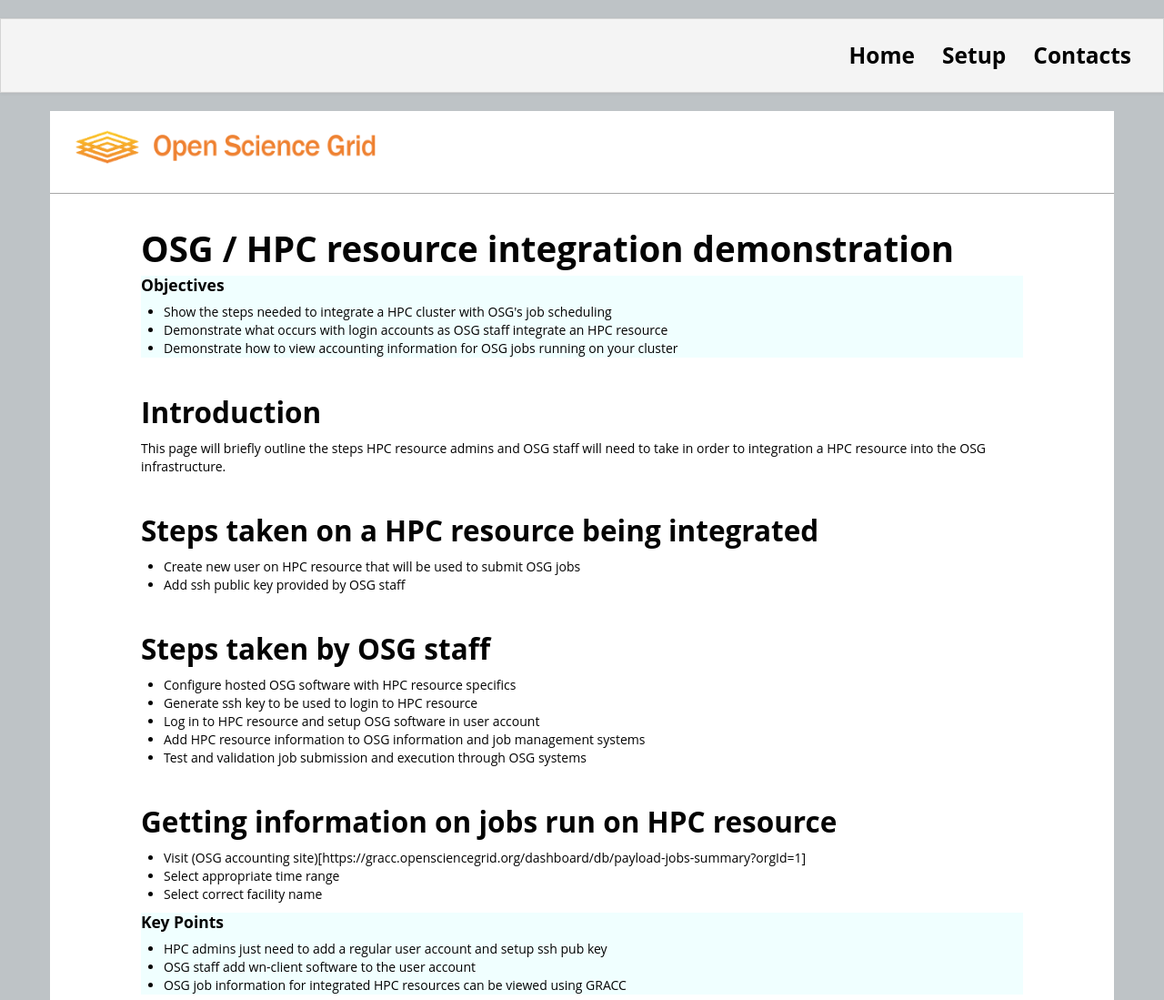
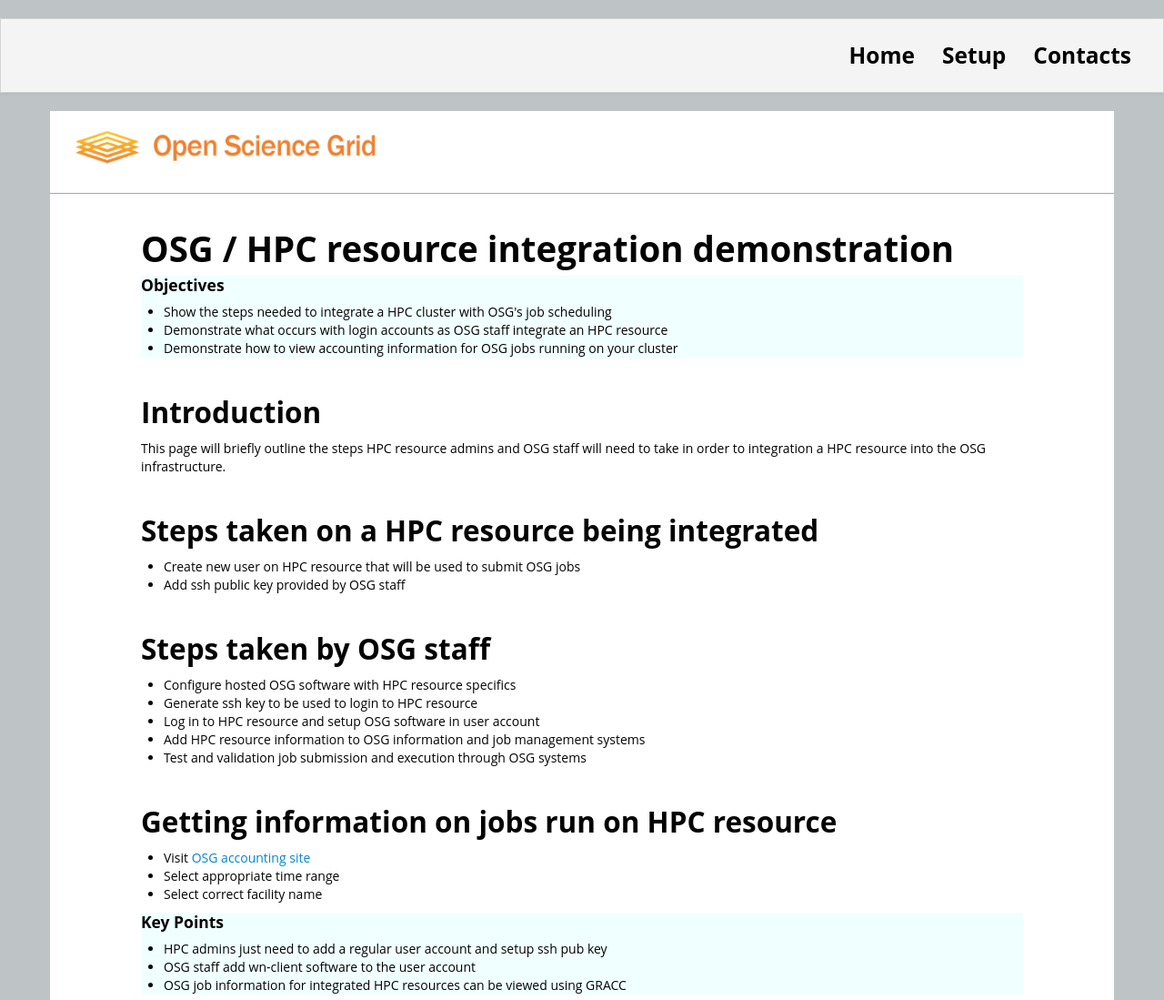
Before and after one commit to SWC-OSG-Workshop/OSG-HostedCE-RMACC17, a Jekyll site: the page built from demo.md, in a window 1280 px wide, cut to the strip 0-1099 px from the top of the page. Shown: the whole strip at 91% size. Built offline with Jekyll 4.4.1, drawn with Linux system fonts in a browser that asks for light colours; nearby versions of some CDN libraries; library files that are not in the unit come from our copies.

Commit message:
Fix link syntax

```diff
--- a/demo.md
+++ b/demo.md
@@ -29,7 +29,7 @@
    * Test and validation job submission and execution through OSG systems
 
 ## Getting information on jobs run on HPC resource
-   * Visit (OSG accounting site)[https://gracc.opensciencegrid.org/dashboard/db/payload-jobs-summary?orgId=1]
+   * Visit [OSG accounting site](https://gracc.opensciencegrid.org/dashboard/db/payload-jobs-summary?orgId=1)
    * Select appropriate time range
    * Select correct facility name
 
```
